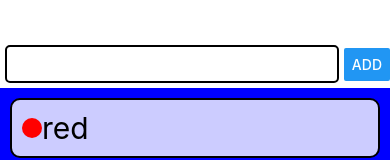
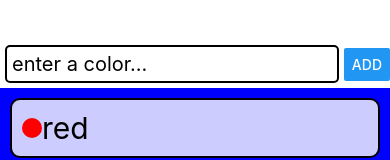
Before and after one commit to zakarybk/learning-code, a React Native app in the folder react-native/ColourCatalog/: screen / in a window 390 px wide. Shown: the top 160 px of the page. Built offline with nearby package versions, Linux system fonts and the light colour scheme.

Commit message:
Adding user input and parsing between files

```diff
--- a/react-native/ColourCatalog/App.js
+++ b/react-native/ColourCatalog/App.js
@@ -1,5 +1,5 @@
 import React, { useState } from "react"
-import { StyleSheet, FlatList } from "react-native"
+import { StyleSheet, FlatList, Alert } from "react-native"
 import ColorButton from "./components/ColorButton"
 import defaultColors from "./data/defaultColors.json"
 import ColorForm from "./components/ColorForm"
@@ -8,7 +8,7 @@
   const [backgroundColor, setBackgroundColor] = useState("blue");
   return(
     <>
-    <ColorForm></ColorForm>
+    <ColorForm onNewColor={newColor => Alert.alert(`TODO: add colour ${newColor}`)} />
     <FlatList style={[styles.container, { backgroundColor }]}
       data={defaultColors}
       renderItem={({ item }) => {
--- a/react-native/ColourCatalog/components/ColorForm.js
+++ b/react-native/ColourCatalog/components/ColorForm.js
@@ -1,13 +1,25 @@
-import React from "react"
+import React, { useState, useRef } from "react"
 import { StyleSheet, View, TextInput, Button } from "react-native"
 
-export default function ColorForm() {
+export default function ColorForm( {onNewColor=f => f} ) {
+    const [inputValue, setValue] = useState("");
+    const input = useRef();
+    console.log(" -> ", inputValue);
     return (
         <View style={styles.container}>
-            <TextInput style={styles.txtInput} autoCapitalize="none"/>
-            <Button title="add" />
+            <TextInput style={styles.txtInput}
+                ref={input}
+                value={inputValue}
+                onChangeText={setValue}
+                autoCapitalize="none"
+                placeholder="enter a color..."/>
+            <Button title="add" onPress={() => {
+                input.current.blur();
+                onNewColor(inputValue);
+                setValue("");
+            }}/>
         </View>
-    )
+    );
 }
 
 const styles = StyleSheet.create({
```
